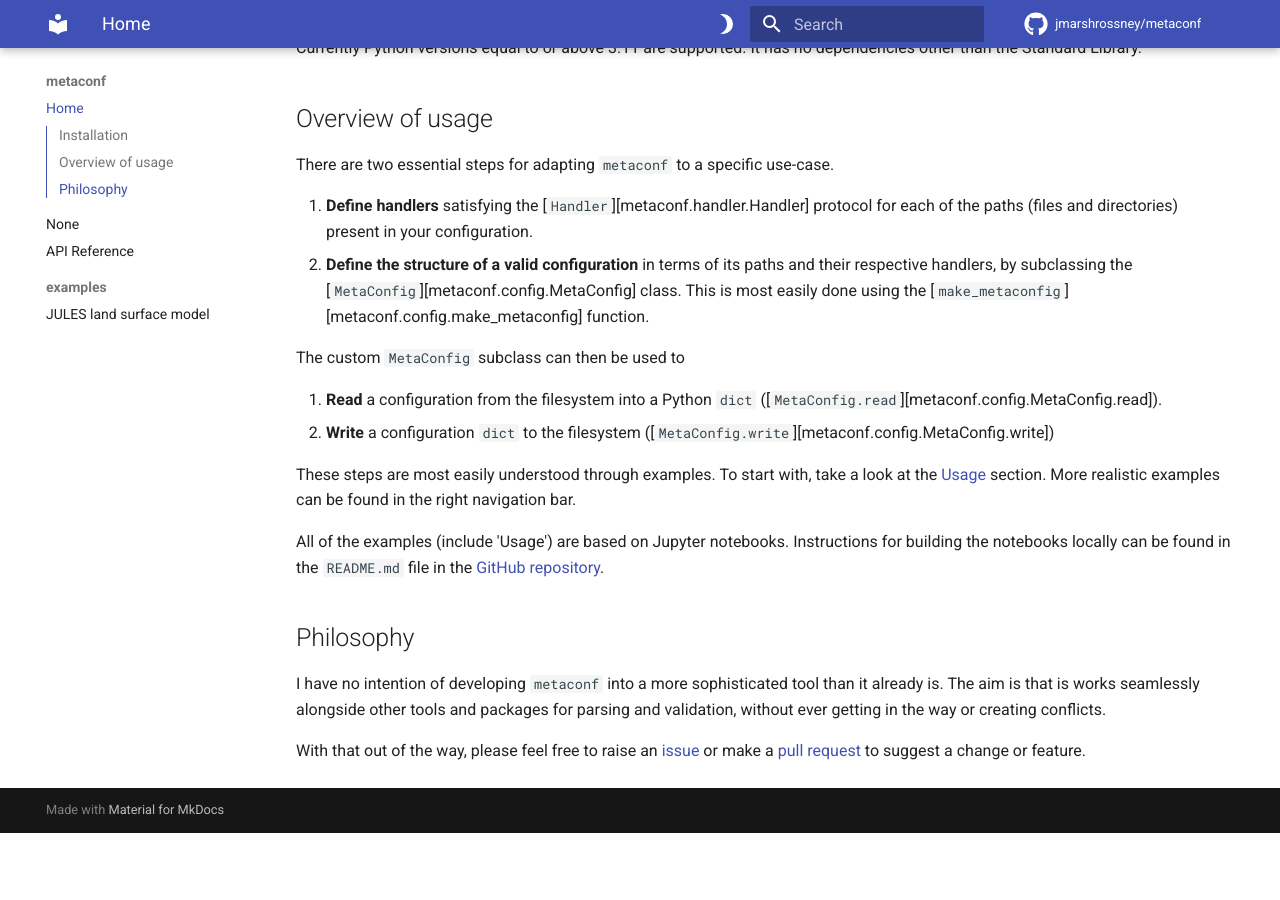
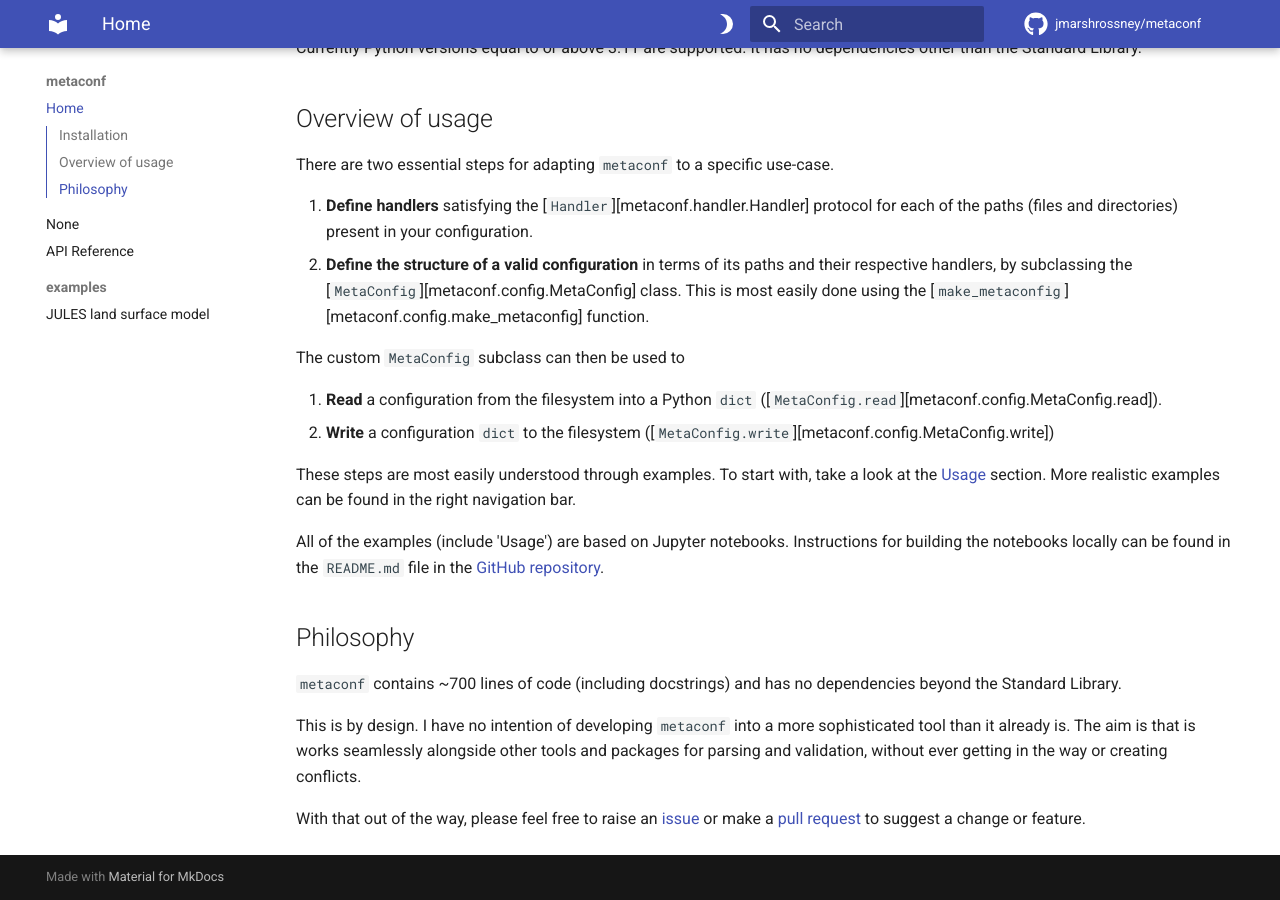
Before and after one commit to jmarshrossney/dcdir, an MkDocs documentation site: the page built from docs/index.md, in a window 1280 px wide and 900 px high, scrolled down 843 px. Built offline with MkDocs 1.6.1 and Material for MkDocs 9.7.7, drawn with Linux system fonts in a browser that asks for light colours; comment, search, counter and statistics services are not loaded; before the commit the page ends 1676 px from its top, so only the background shows below that.

```diff
--- a/docs/index.md
+++ b/docs/index.md
@@ -56,6 +56,8 @@ All of the examples (include 'Usage') are based on Jupyter notebooks. Instructio
 
 ## Philosophy
 
-I have no intention of developing `metaconf` into a more sophisticated tool than it already is. The aim is that is works seamlessly alongside other tools and packages for parsing and validation, without ever getting in the way or creating conflicts.
+`metaconf` contains ~700 lines of code (including docstrings) and has no dependencies beyond the Standard Library.
+
+This is by design. I have no intention of developing `metaconf` into a more sophisticated tool than it already is. The aim is that is works seamlessly alongside other tools and packages for parsing and validation, without ever getting in the way or creating conflicts.
 
 With that out of the way, please feel free to raise an [issue](https://github.com/jmarshrossney/metaconf/issues) or make a [pull request](https://github.com/jmarshrossney/metaconf/pulls) to suggest a change or feature.
```
Also changed, not shown: README.md (+14 -3 lines).
